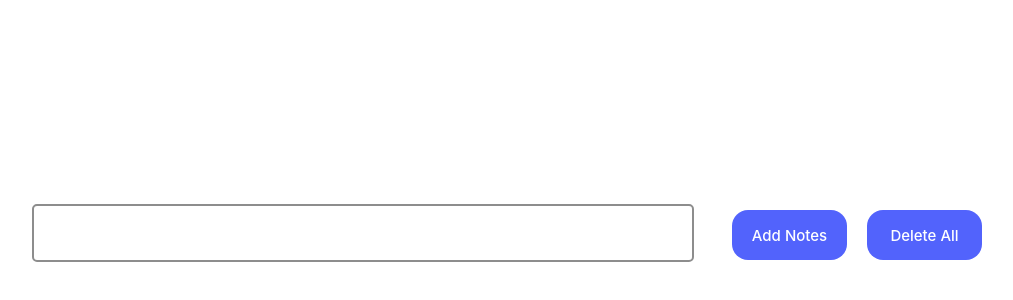
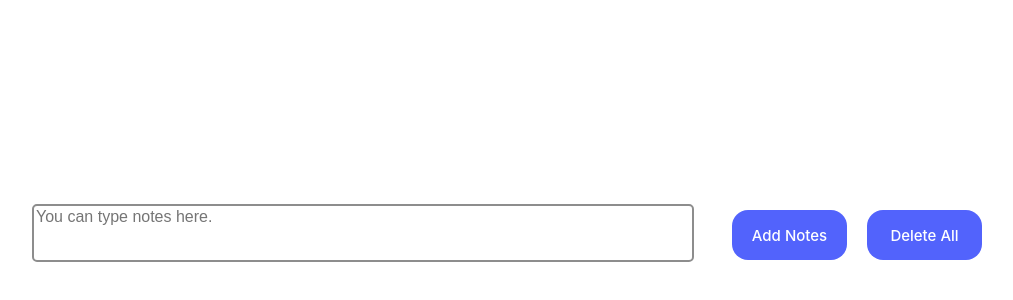
Before and after one commit to Ashutsoh1729/Note-Taking-App, a plain HTML site: page index.html in a window 1280 px wide. Shown: the part 494-794 px from the top of the page, without its empty margins (141-1154 px from the left). Drawn offline with Linux system fonts and the light colour scheme.

Commit message:
I have added a message to the placeholder.

```diff
--- a/index.html
+++ b/index.html
@@ -22,7 +22,7 @@
     <div id="input">
         <div class="input-area">
             <div class="text">
-                <textarea name="user_input" id="input-text" cols="30" rows="10"></textarea>
+                <textarea name="user_input" id="input-text" cols="30" rows="10" placeholder="You can type notes here."></textarea>
             </div>
             <div class="div-btn">
                 <div class="btn-1 a-btn" id="btn-1">
```
